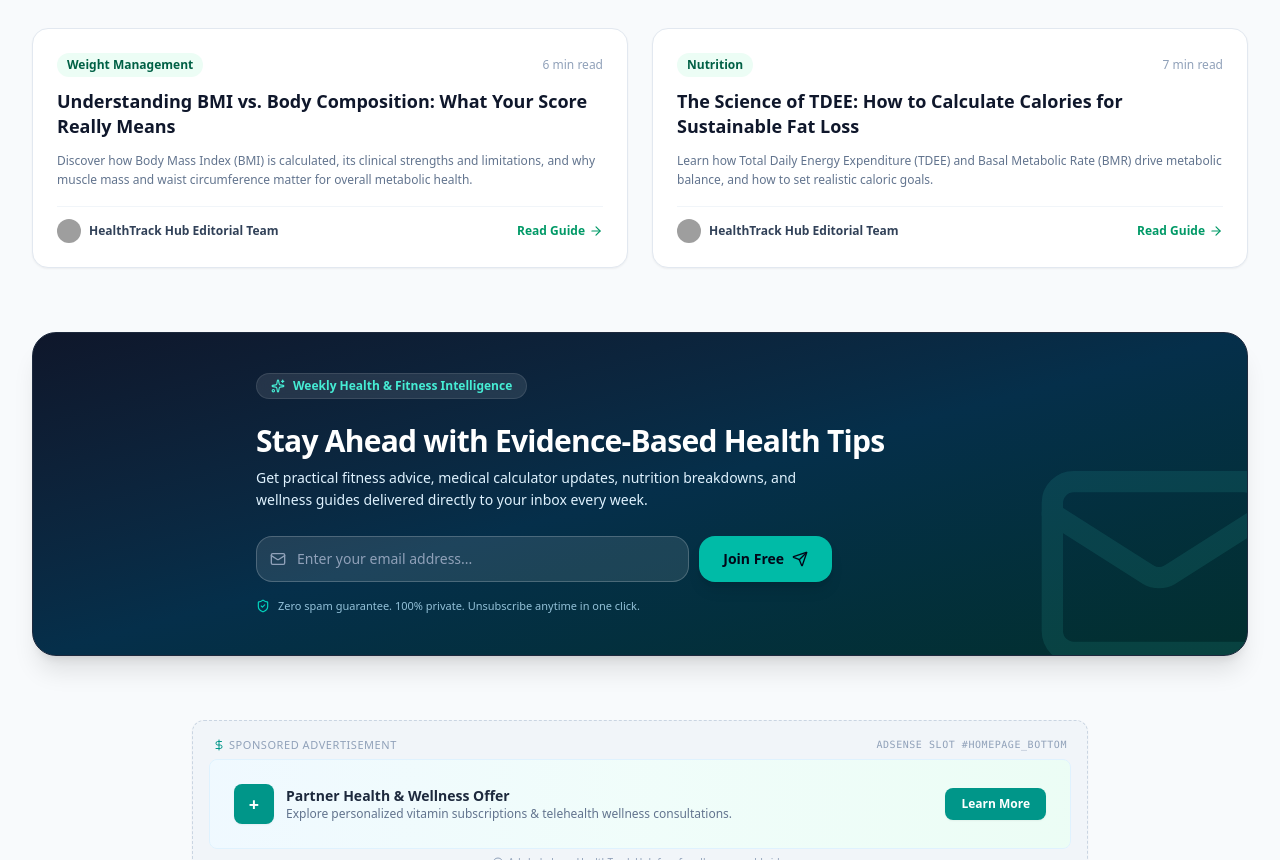
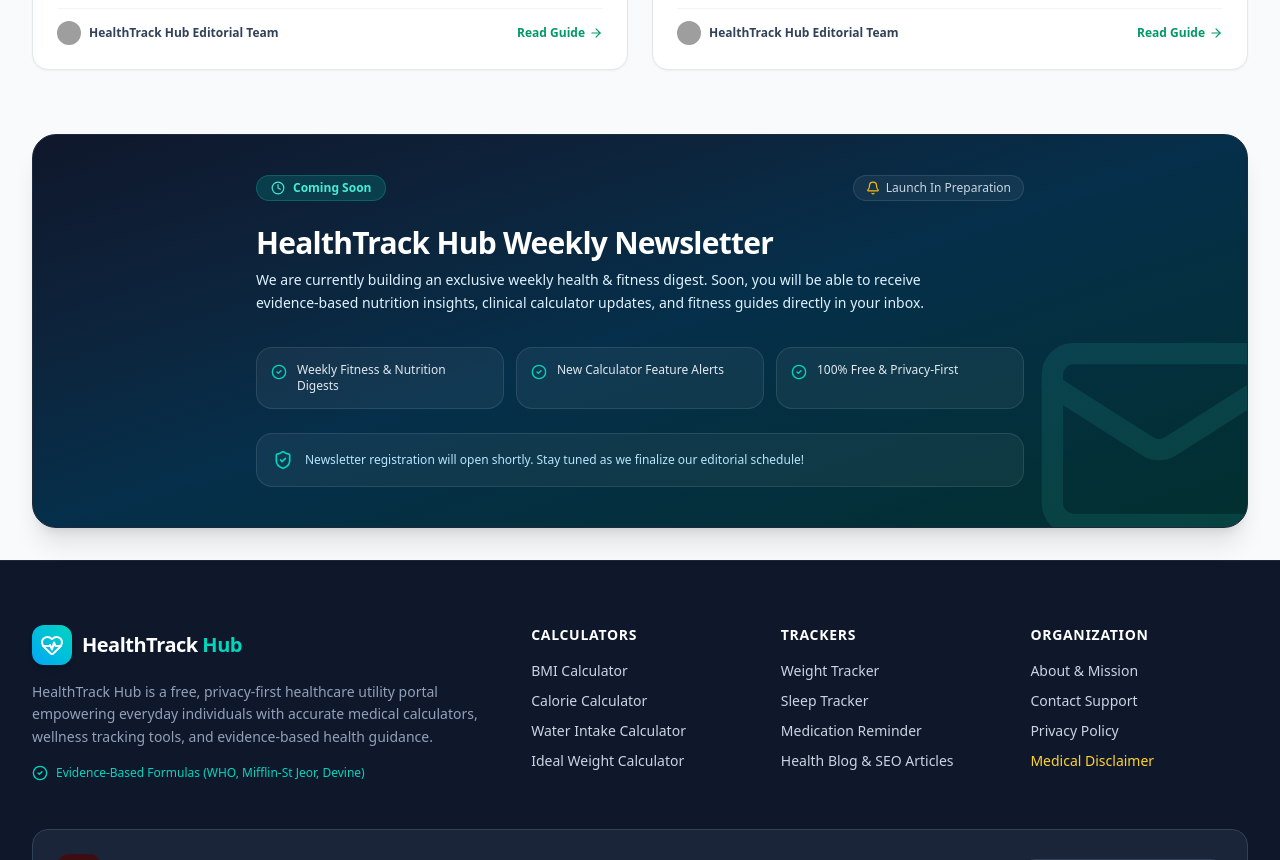
Before and after one commit to pamaobesebea-care/healthtrack-hubSolution, a React (Vite) app: page / in a window 1280 px wide. Shown: the part 1940-2800 px from the top of the page. Built offline with nearby package versions, Linux system fonts and the light colour scheme; grey boxes are pictures that could not be loaded.

Commit message:
refactor: remove AdSense preview functionality
Delete AdSense banner components and related state management to clean up the UI and codebase.

```diff
--- a/src/App.tsx
+++ b/src/App.tsx
@@ -23,24 +23,10 @@ import { AboutPage } from './components/pages/AboutPage';
 import { ContactPage } from './components/pages/ContactPage';
 import { LegalPage } from './components/pages/LegalPage';
 
-// Storage helper for AdSense state
-import { getAdPreviewEnabled, setAdPreviewEnabled } from './utils/storage';
-
 export default function App() {
   const [currentPage, setCurrentPage] = useState<PageType>('home');
   const [selectedArticleSlug, setSelectedArticleSlug] = useState<string | undefined>(undefined);
   const [searchModalOpen, setSearchModalOpen] = useState(false);
-  const [showAdPreview, setShowAdPreview] = useState<boolean>(true);
-
-  useEffect(() => {
-    setShowAdPreview(getAdPreviewEnabled());
-  }, []);
-
-  const handleToggleAdPreview = () => {
-    const nextVal = !showAdPreview;
-    setShowAdPreview(nextVal);
-    setAdPreviewEnabled(nextVal);
-  };
 
   const handleNavigate = (page: PageType, param?: string) => {
     if (page === 'article-detail' && param) {
@@ -63,8 +49,6 @@ export default function App() {
         currentPage={currentPage}
         onNavigate={handleNavigate}
         onOpenSearch={() => setSearchModalOpen(true)}
-        showAdPreview={showAdPreview}
-        onToggleAdPreview={handleToggleAdPreview}
       />
 
       {/* Main Content Area */}
@@ -75,7 +59,6 @@ export default function App() {
           <HomePage
             onNavigate={handleNavigate}
             onOpenSearch={() => setSearchModalOpen(true)}
-            showAdPreview={showAdPreview}
           />
         )}
 
--- a/src/components/AdSenseBanner.tsx
+++ b/src/components/AdSenseBanner.tsx
@@ -1,5 +1,4 @@
 import React from 'react';
-import { DollarSign, Info } from 'lucide-react';
 
 interface AdSenseBannerProps {
   type?: 'banner' | 'rectangle' | 'in-feed';
@@ -8,50 +7,6 @@ interface AdSenseBannerProps {
   showAdPreview?: boolean;
 }
 
-export const AdSenseBanner: React.FC<AdSenseBannerProps> = ({
-  type = 'banner',
-  slotId = '0000000000',
-  className = '',
-  showAdPreview = true
-}) => {
-  if (!showAdPreview) return null;
-
-  return (
-    <div className={`ad-banner no-print my-6 text-center ${className}`}>
-      <div className="inline-block w-full max-w-4xl bg-slate-100 border border-dashed border-slate-300 rounded-xl p-3 sm:p-4 text-slate-500 shadow-xs relative overflow-hidden group">
-        <div className="flex items-center justify-between text-[11px] uppercase tracking-wider text-slate-400 font-medium mb-1.5 px-1">
-          <span className="flex items-center gap-1">
-            <DollarSign className="w-3 h-3 text-teal-600" />
-            Sponsored Advertisement
-          </span>
-          <span className="text-[10px] font-mono text-slate-400">AdSense Slot #{slotId}</span>
-        </div>
-
-        {/* Ad Placeholder Visual */}
-        <div className="bg-gradient-to-r from-sky-50 via-teal-50 to-emerald-50 rounded-lg border border-sky-100 p-4 sm:p-6 flex flex-col sm:flex-row items-center justify-between gap-4 text-slate-700">
-          <div className="flex items-center gap-3 text-left">
-            <div className="w-10 h-10 rounded-lg bg-teal-600 text-white flex items-center justify-center font-bold text-lg shrink-0 shadow-xs">
-              +
-            </div>
-            <div>
-              <p className="font-semibold text-sm text-slate-800">
-                Partner Health & Wellness Offer
-              </p>
-              <p className="text-xs text-slate-500">
-                Explore personalized vitamin subscriptions & telehealth wellness consultations.
-              </p>
-            </div>
-          </div>
-          <button className="px-4 py-2 bg-teal-600 hover:bg-teal-700 text-white text-xs font-semibold rounded-lg transition shadow-xs whitespace-nowrap">
-            Learn More
-          </button>
-        </div>
-
-        <div className="mt-1.5 flex items-center justify-center gap-1 text-[10px] text-slate-400">
-          <Info className="w-3 h-3" />
-          <span>Ads help keep HealthTrack Hub free for all users worldwide.</span>
-        </div>
-      </div>
-    </div>
-  );
+export const AdSenseBanner: React.FC<AdSenseBannerProps> = () => {
+  return null;
 };
--- a/src/components/NewsletterSignup.tsx
+++ b/src/components/NewsletterSignup.tsx
@@ -1,52 +1,11 @@
-import React, { useState } from 'react';
-import { Mail, CheckCircle2, ShieldCheck, Sparkles, Send } from 'lucide-react';
+import React from 'react';
+import { Mail, Clock, Sparkles, CheckCircle2, ShieldCheck, Bell } from 'lucide-react';
 
 interface NewsletterSignupProps {
   variant?: 'card' | 'banner';
 }
 
-export const NewsletterSignup: React.FC<NewsletterSignupProps> = ({ variant = 'card' }) => {
-  const [email, setEmail] = useState('');
-  const [subscribed, setSubscribed] = useState(false);
-  const [loading, setLoading] = useState(false);
-
-  const handleSubscribe = (e: React.FormEvent) => {
-    e.preventDefault();
-    if (!email || !email.includes('@')) return;
-
-    setLoading(true);
-    setTimeout(() => {
-      setLoading(false);
-      setSubscribed(true);
-      // Store subscription in local storage
-      try {
-        localStorage.setItem('healthtrack_subscribed_email', email);
-      } catch (err) {
-        console.error('Storage error:', err);
-      }
-    }, 600);
-  };
-
-  if (subscribed) {
-    return (
-      <div className="bg-emerald-900/90 text-white border border-emerald-700/50 rounded-3xl p-6 sm:p-8 text-center space-y-3 animate-in fade-in duration-300 shadow-md">
-        <div className="w-12 h-12 rounded-full bg-emerald-500/20 text-emerald-300 flex items-center justify-center mx-auto">
-          <CheckCircle2 className="w-7 h-7 text-emerald-400" />
-        </div>
-        <h3 className="text-xl font-bold">You're Subscribed!</h3>
-        <p className="text-xs sm:text-sm text-emerald-100 max-w-md mx-auto leading-relaxed">
-          Thank you for joining the HealthTrack Hub weekly wellness newsletter. We’ve sent a confirmation email to <span className="font-mono underline font-semibold">{email}</span>.
-        </p>
-        <button
-          onClick={() => { setSubscribed(false); setEmail(''); }}
-          className="text-xs text-emerald-300 hover:text-white underline pt-2 font-medium"
-        >
-          Subscribe another email
-        </button>
-      </div>
-    );
-  }
-
+export const NewsletterSignup: React.FC<NewsletterSignupProps> = () => {
   return (
     <div className="bg-gradient-to-br from-slate-900 via-sky-950 to-teal-950 text-white rounded-3xl p-6 sm:p-10 shadow-xl border border-slate-800 relative overflow-hidden">
       {/* Background Decorative Element */}
@@ -54,55 +13,48 @@ export const NewsletterSignup: React.FC<NewsletterSignupProps> = ({ variant = 'c
         <Mail className="w-64 h-64 text-teal-300" />
       </div>
 
-      <div className="relative z-10 max-w-3xl mx-auto text-center sm:text-left space-y-6">
-        <div className="inline-flex items-center gap-2 px-3.5 py-1 bg-white/10 backdrop-blur-md rounded-full text-xs font-semibold text-teal-300 border border-white/10">
-          <Sparkles className="w-3.5 h-3.5 text-teal-300" />
-          <span>Weekly Health & Fitness Intelligence</span>
+      <div className="relative z-10 max-w-3xl mx-auto space-y-6">
+        <div className="flex flex-wrap items-center justify-between gap-3">
+          <div className="inline-flex items-center gap-2 px-3.5 py-1 bg-teal-500/20 text-teal-300 backdrop-blur-md rounded-full text-xs font-bold border border-teal-500/30">
+            <Clock className="w-3.5 h-3.5 text-teal-300" />
+            <span>Coming Soon</span>
+          </div>
+
+          <div className="inline-flex items-center gap-1.5 text-xs text-slate-300 bg-white/5 px-3 py-1 rounded-full border border-white/10">
+            <Bell className="w-3.5 h-3.5 text-amber-400" />
+            <span>Launch In Preparation</span>
+          </div>
         </div>
 
         <div className="space-y-2">
           <h2 className="text-2xl sm:text-3xl font-extrabold tracking-tight">
-            Stay Ahead with Evidence-Based Health Tips
+            HealthTrack Hub Weekly Newsletter
           </h2>
-          <p className="text-xs sm:text-sm text-sky-100 leading-relaxed max-w-xl">
-            Get practical fitness advice, medical calculator updates, nutrition breakdowns, and wellness guides delivered directly to your inbox every week.
+          <p className="text-xs sm:text-sm text-sky-100 leading-relaxed max-w-2xl">
+            We are currently building an exclusive weekly health & fitness digest. Soon, you will be able to receive evidence-based nutrition insights, clinical calculator updates, and fitness guides directly in your inbox.
           </p>
         </div>
 
-        <form onSubmit={handleSubscribe} className="space-y-3 max-w-xl">
-          <div className="flex flex-col sm:flex-row items-stretch gap-2.5">
-            <div className="relative flex-1">
-              <Mail className="w-4 h-4 text-slate-400 absolute left-3.5 top-1/2 -translate-y-1/2" />
-              <input
-                type="email"
-                required
-                value={email}
-                onChange={(e) => setEmail(e.target.value)}
-                placeholder="Enter your email address..."
-                className="w-full pl-10 pr-4 py-3 bg-white/10 border border-white/20 rounded-2xl text-xs sm:text-sm text-white placeholder-slate-400 focus:outline-none focus:bg-white/20 focus:border-teal-400 transition"
-              />
-            </div>
-            <button
-              type="submit"
-              disabled={loading}
-              className="px-6 py-3 bg-teal-500 hover:bg-teal-400 text-slate-950 font-bold text-xs sm:text-sm rounded-2xl transition flex items-center justify-center gap-2 shadow-lg shrink-0 disabled:opacity-50"
-            >
-              {loading ? (
-                <span>Subscribing...</span>
-              ) : (
-                <>
-                  <span>Join Free</span>
-                  <Send className="w-4 h-4" />
-                </>
-              )}
-            </button>
+        {/* Feature Preview List */}
+        <div className="grid grid-cols-1 sm:grid-cols-3 gap-3 pt-2 text-xs">
+          <div className="p-3.5 bg-white/5 border border-white/10 rounded-2xl flex items-start gap-2.5">
+            <CheckCircle2 className="w-4 h-4 text-teal-400 shrink-0 mt-0.5" />
+            <span className="text-slate-200">Weekly Fitness & Nutrition Digests</span>
           </div>
+          <div className="p-3.5 bg-white/5 border border-white/10 rounded-2xl flex items-start gap-2.5">
+            <CheckCircle2 className="w-4 h-4 text-teal-400 shrink-0 mt-0.5" />
+            <span className="text-slate-200">New Calculator Feature Alerts</span>
+          </div>
+          <div className="p-3.5 bg-white/5 border border-white/10 rounded-2xl flex items-start gap-2.5">
+            <CheckCircle2 className="w-4 h-4 text-teal-400 shrink-0 mt-0.5" />
+            <span className="text-slate-200">100% Free & Privacy-First</span>
+          </div>
+        </div>
 
-          <div className="flex items-center justify-center sm:justify-start gap-2 text-[11px] text-sky-200/80 pt-1">
-            <ShieldCheck className="w-3.5 h-3.5 text-teal-400 shrink-0" />
-            <span>Zero spam guarantee. 100% private. Unsubscribe anytime in one click.</span>
-          </div>
-        </form>
+        <div className="p-4 bg-white/5 border border-white/10 rounded-2xl flex items-center gap-3 text-xs text-sky-200">
+          <ShieldCheck className="w-5 h-5 text-teal-400 shrink-0" />
+          <span>Newsletter registration will open shortly. Stay tuned as we finalize our editorial schedule!</span>
+        </div>
       </div>
     </div>
   );
--- a/src/components/pages/HomePage.tsx
+++ b/src/components/pages/HomePage.tsx
@@ -18,16 +18,15 @@ import {
 } from 'lucide-react';
 import { PageType } from '../../types';
 import { HEALTH_ARTICLES } from '../../data/articles';
-import { AdSenseBanner } from '../AdSenseBanner';
 import { NewsletterSignup } from '../NewsletterSignup';
 
 interface HomePageProps {
   onNavigate: (page: PageType, param?: string) => void;
   onOpenSearch: () => void;
-  showAdPreview: boolean;
+  showAdPreview?: boolean;
 }
 
-export const HomePage: React.FC<HomePageProps> = ({ onNavigate, onOpenSearch, showAdPreview }) => {
+export const HomePage: React.FC<HomePageProps> = ({ onNavigate, onOpenSearch }) => {
   return (
     <div className="space-y-16 animate-in fade-in duration-200">
 
@@ -95,9 +94,6 @@ export const HomePage: React.FC<HomePageProps> = ({ onNavigate, onOpenSearch, sh
           </div>
         </div>
       </section>
-
-      {/* AdSense Top Placeholder */}
-      <AdSenseBanner showAdPreview={showAdPreview} slotId="HOMEPAGE_TOP" />
 
       {/* Calculators Suite Section */}
       <section className="space-y-6">
@@ -310,9 +306,6 @@ export const HomePage: React.FC<HomePageProps> = ({ onNavigate, onOpenSearch, sh
       {/* Newsletter Signup Section */}
       <NewsletterSignup />
 
-      {/* AdSense Bottom Placeholder */}
-      <AdSenseBanner showAdPreview={showAdPreview} slotId="HOMEPAGE_BOTTOM" />
-
     </div>
   );
 };
```
Also changed, not shown: src/components/Header.tsx (+5 -32 lines).
